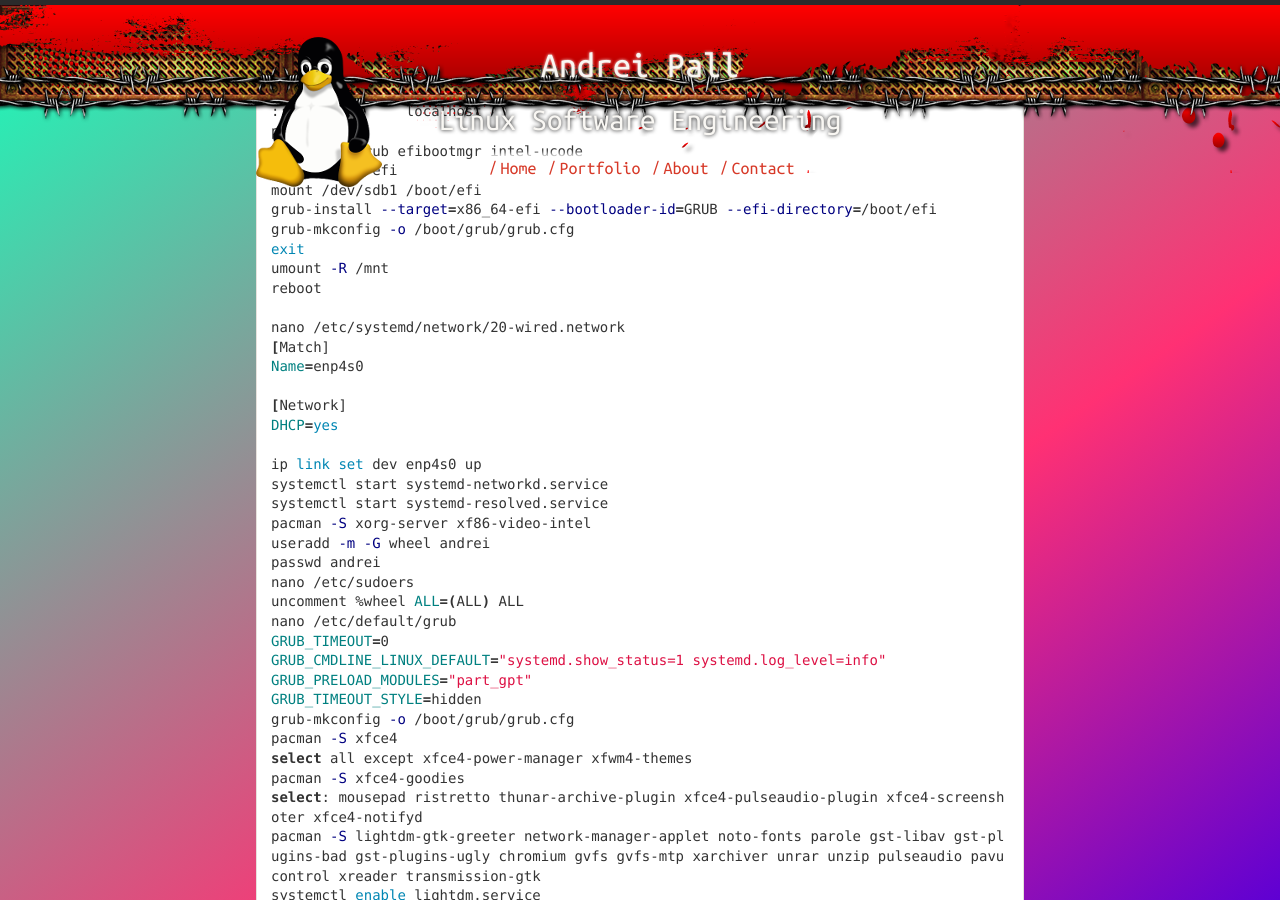
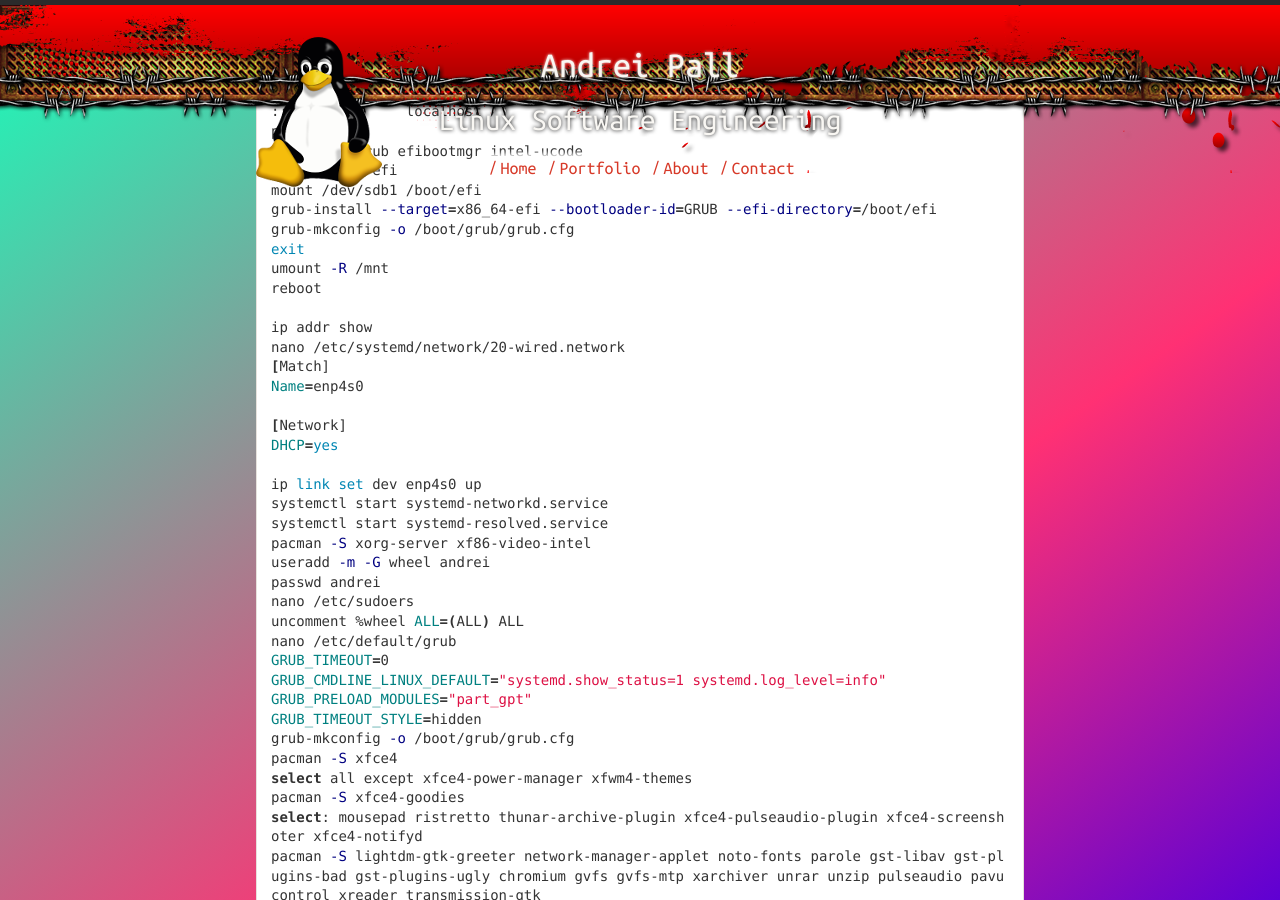
Before and after one commit to andreipall/andreipall.github.io, a Jekyll site: the page built from _posts/2024-09-09-arch-linux-with-xfce-installation-guide.markdown, in a window 1280 px wide and 900 px high, scrolled down 723 px. Built offline with Jekyll 4.4.1, drawn with Linux system fonts in a browser that asks for light colours; comment, search, counter and statistics services are not loaded.

Commit message:
Update 2024-09-09-arch-linux-with-xfce-installation-guide.markdown

```diff
--- a/_posts/2024-09-09-arch-linux-with-xfce-installation-guide.markdown
+++ b/_posts/2024-09-09-arch-linux-with-xfce-installation-guide.markdown
@@ -37,6 +37,7 @@
 umount -R /mnt
 reboot
 
+ip addr show
 nano /etc/systemd/network/20-wired.network
 [Match]
 Name=enp4s0
```
